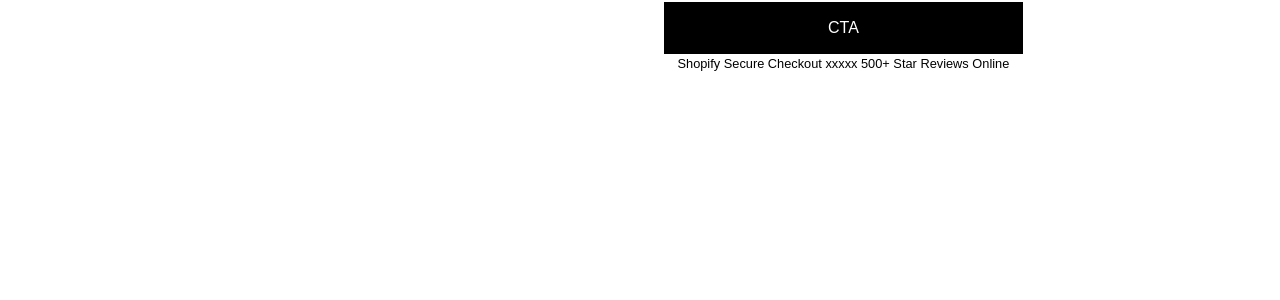
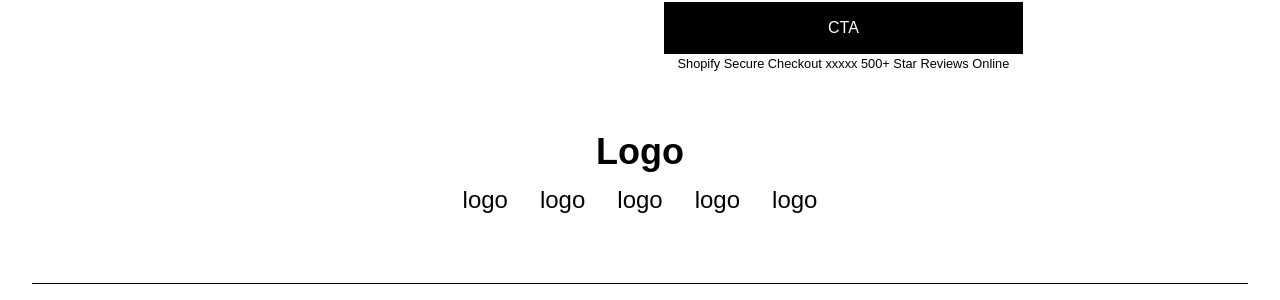
Before and after one commit to JonathanVargas0111/minimal-ecommerce-template, a React (Vite) app: page / in a window 1280 px wide. Shown: the part 652-952 px from the top of the page. Before the commit the page ends 800 px from the top, so only its background shows below. Built offline with nearby package versions, Linux system fonts and the light colour scheme.

Commit message:
fix: Correction position fix footer
Fixed an error in position of footer component

Related Task: null

```diff
--- a/src/components/Footer/Footer.css
+++ b/src/components/Footer/Footer.css
@@ -1,7 +1,6 @@
 .footer {
   color: black;
   width: 100%;
-  position: fixed;
   bottom: 0;
   left: 0px;
 }
--- a/src/pages/Home/Home.jsx
+++ b/src/pages/Home/Home.jsx
@@ -14,7 +14,7 @@ const Home = () => {
         <p>Explora nuestros productos y disfruta de una experiencia de compra simple y eficiente.</p>
       </main>
       <Benefits/>
-      {/* <Footer /> */}
+      <Footer />
     </div>
   );
 };
```
